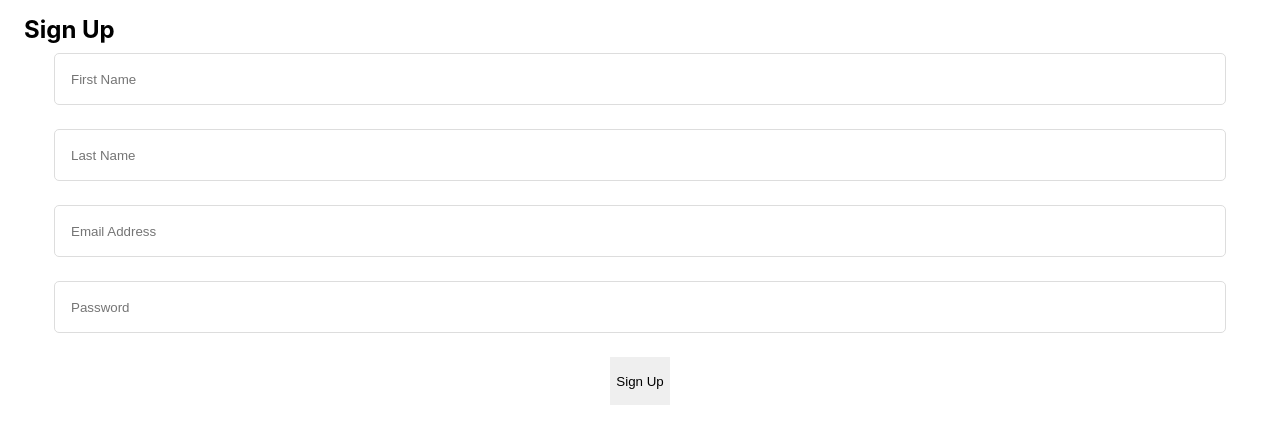
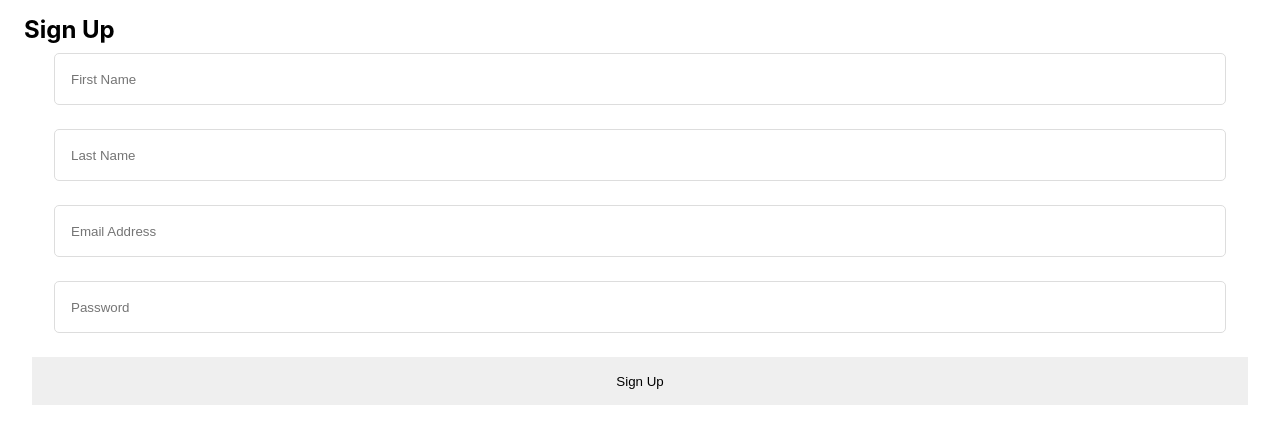
Before and after one commit to Lawrence172/chat-app, a React (Create React App) app: page / in a window 1280 px wide. Shown: the top 444 px of the page. Built offline with nearby package versions, Linux system fonts and the light colour scheme.

Commit message:
Update Signup.css

```diff
--- a/src/Component/Signup/Signup.css
+++ b/src/Component/Signup/Signup.css
@@ -29,7 +29,7 @@
     padding-left: 1rem;
 }
 .signup button{
-    /* width: 90%; */
+    width: 95%;
     height: 3rem;
     border: none;
     margin: auto;
```
